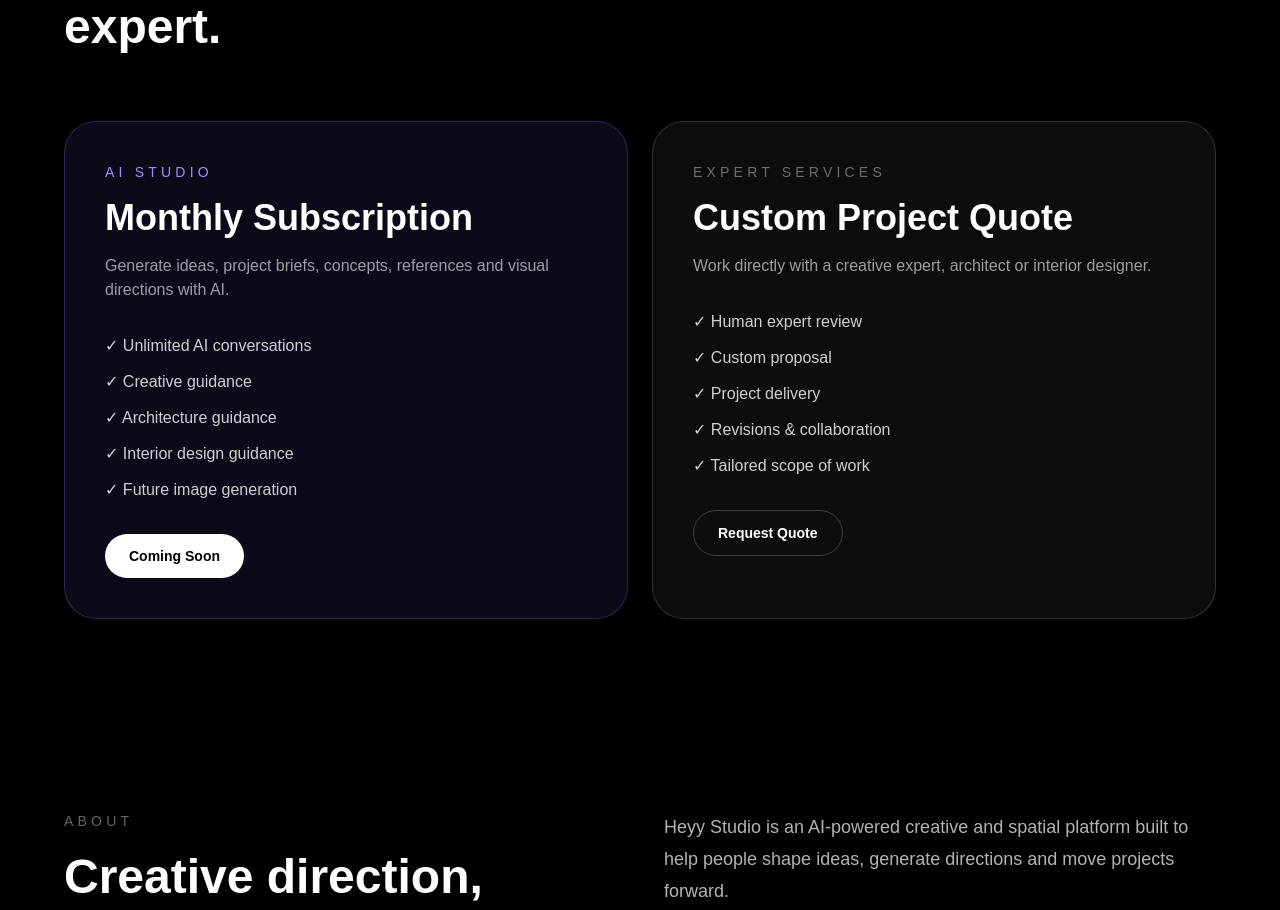
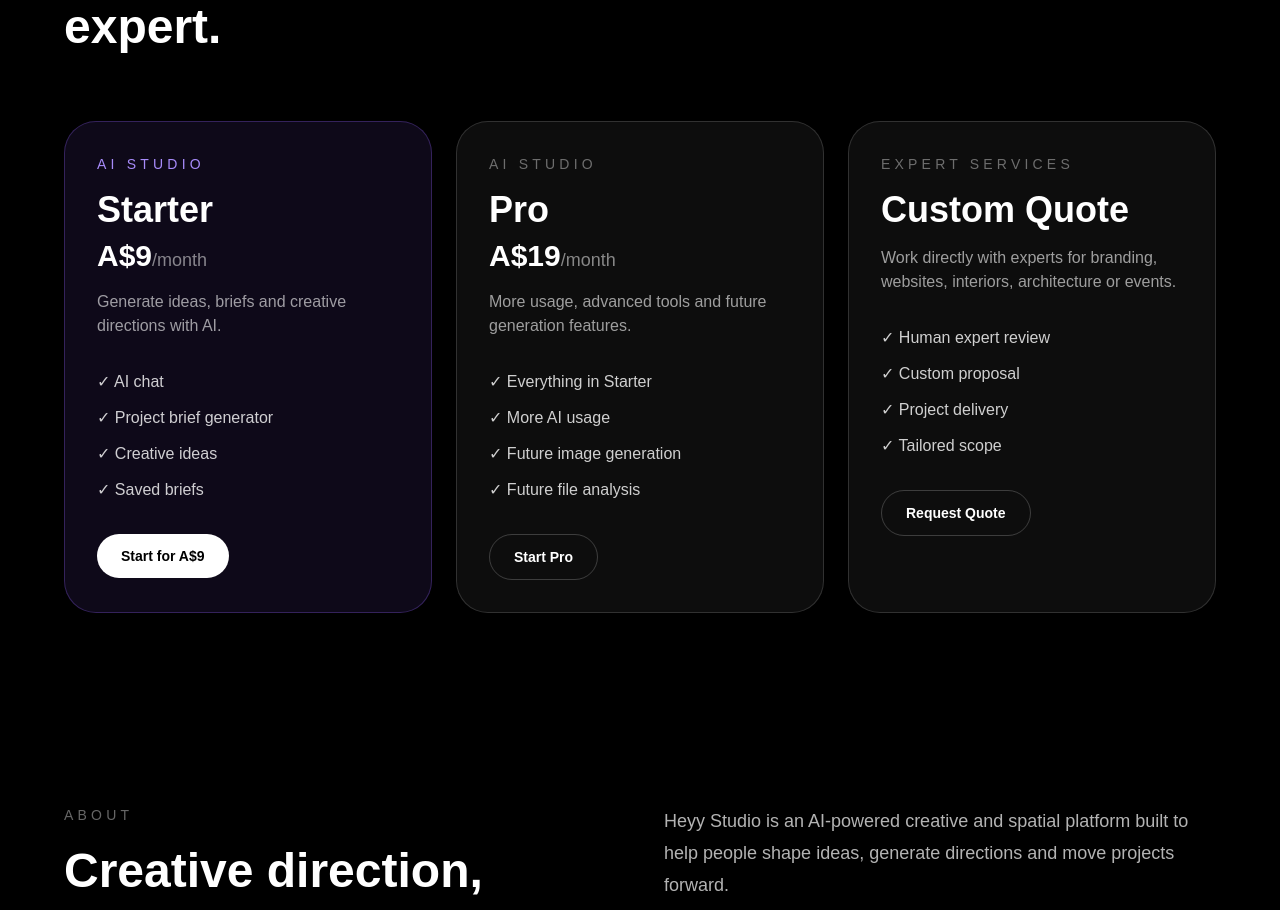
Before and after one commit to josephkarouta/joseph-karouta-studio, a Next.js app: page / in a window 1280 px wide. Shown: the part 6240-7150 px from the top of the page. Built offline with nearby package versions, Linux system fonts and the light colour scheme; no server answers.

Commit message:
Connect Stripe pricing plans

```diff
--- /dev/null
+++ b/app/PricingButtons.tsx
@@ -0,0 +1,154 @@
+"use client";
+
+import { useEffect, useState } from "react";
+import { createSupabaseBrowserClient } from "@/lib/supabase";
+
+const STARTER_PRICE_ID = "price_1TgbX1FQVAkKlXnOIIZG68y1";
+const PRO_PRICE_ID = "price_1TgbXCFQVAkKlXnO5Tdvms2W";
+
+export default function PricingButtons() {
+  const [loading, setLoading] = useState<string | null>(null);
+  const supabase = createSupabaseBrowserClient();
+
+  useEffect(() => {
+    setLoading(null);
+    const resetLoading = () => setLoading(null);
+    window.addEventListener("pageshow", resetLoading);
+    window.addEventListener("focus", resetLoading);
+
+    return () => {
+      window.removeEventListener("pageshow", resetLoading);
+      window.removeEventListener("focus", resetLoading);
+    };
+  }, []);
+
+  async function handleSubscribe(priceId: string, planName: string) {
+    try {
+      setLoading(planName);
+
+      const { data } = await supabase.auth.getUser();
+      const userEmail = data.user?.email || "";
+
+      const res = await fetch("/api/create-checkout", {
+        method: "POST",
+        headers: { "Content-Type": "application/json" },
+        body: JSON.stringify({ priceId, userEmail }),
+      });
+
+      const json = await res.json();
+
+      if (json.url) {
+        window.location.href = json.url;
+        return;
+      }
+
+      alert("Something went wrong. Please try again.");
+      setLoading(null);
+    } catch {
+      alert("Something went wrong. Please try again.");
+      setLoading(null);
+    }
+  }
+
+  function goToQuote() {
+    window.scrollTo({ top: 0, behavior: "smooth" });
+  }
+
+  return (
+    <div className="mt-16 grid grid-cols-1 gap-6 md:grid-cols-3">
+      <div className="rounded-[2rem] border border-[#8B5CF6]/30 bg-[#8B5CF6]/10 p-8">
+        <p className="text-sm uppercase tracking-[0.3em] text-[#A78BFA]">
+          AI Studio
+        </p>
+
+        <h3 className="mt-4 text-4xl font-black">Starter</h3>
+
+        <p className="mt-2 text-3xl font-black">
+          A$9
+          <span className="text-lg font-normal text-white/50">/month</span>
+        </p>
+
+        <p className="mt-4 text-white/60">
+          Generate ideas, briefs and creative directions with AI.
+        </p>
+
+        <ul className="mt-8 space-y-3 text-white/80">
+          <li>✓ AI chat</li>
+          <li>✓ Project brief generator</li>
+          <li>✓ Creative ideas</li>
+          <li>✓ Saved briefs</li>
+        </ul>
+
+        <button
+          type="button"
+          onClick={() => handleSubscribe(STARTER_PRICE_ID, "starter")}
+          disabled={loading === "starter"}
+          className="mt-8 inline-flex w-fit rounded-full bg-white px-6 py-3 text-sm font-bold text-black hover:bg-white/90 disabled:opacity-50"
+        >
+          {loading === "starter" ? "Loading..." : "Start for A$9"}
+        </button>
+      </div>
+
+      <div className="rounded-[2rem] border border-white/15 bg-white/5 p-8">
+        <p className="text-sm uppercase tracking-[0.3em] text-white/40">
+          AI Studio
+        </p>
+
+        <h3 className="mt-4 text-4xl font-black">Pro</h3>
+
+        <p className="mt-2 text-3xl font-black">
+          A$19
+          <span className="text-lg font-normal text-white/50">/month</span>
+        </p>
+
+        <p className="mt-4 text-white/60">
+          More usage, advanced tools and future generation features.
+        </p>
+
+        <ul className="mt-8 space-y-3 text-white/80">
+          <li>✓ Everything in Starter</li>
+          <li>✓ More AI usage</li>
+          <li>✓ Future image generation</li>
+          <li>✓ Future file analysis</li>
+        </ul>
+
+        <button
+          type="button"
+          onClick={() => handleSubscribe(PRO_PRICE_ID, "pro")}
+          disabled={loading === "pro"}
+          className="mt-8 inline-flex w-fit rounded-full border border-white/20 px-6 py-3 text-sm font-bold text-white hover:bg-white hover:text-black disabled:opacity-50"
+        >
+          {loading === "pro" ? "Loading..." : "Start Pro"}
+        </button>
+      </div>
+
+      <div className="rounded-[2rem] border border-white/15 bg-white/5 p-8">
+        <p className="text-sm uppercase tracking-[0.3em] text-white/40">
+          Expert Services
+        </p>
+
+        <h3 className="mt-4 text-4xl font-black">Custom Quote</h3>
+
+        <p className="mt-4 text-white/60">
+          Work directly with experts for branding, websites, interiors,
+          architecture or events.
+        </p>
+
+        <ul className="mt-8 space-y-3 text-white/80">
+          <li>✓ Human expert review</li>
+          <li>✓ Custom proposal</li>
+          <li>✓ Project delivery</li>
+          <li>✓ Tailored scope</li>
+        </ul>
+
+        <button
+          type="button"
+          onClick={goToQuote}
+          className="mt-8 inline-flex w-fit rounded-full border border-white/20 px-6 py-3 text-sm font-bold text-white hover:bg-white hover:text-black"
+        >
+          Request Quote
+        </button>
+      </div>
+    </div>
+  );
+}
--- /dev/null
+++ b/app/api/create-checkout/route.ts
@@ -0,0 +1,42 @@
+import { NextRequest, NextResponse } from "next/server";
+import Stripe from "stripe";
+
+const stripe = new Stripe(process.env.STRIPE_SECRET_KEY!);
+
+export async function POST(req: NextRequest) {
+  try {
+    const { priceId, userEmail } = await req.json();
+
+    if (!priceId) {
+      return NextResponse.json({ error: "Missing priceId" }, { status: 400 });
+    }
+
+    const sessionConfig: Stripe.Checkout.SessionCreateParams = {
+      payment_method_types: ["card"],
+      mode: "subscription",
+      line_items: [
+        {
+          price: priceId,
+          quantity: 1,
+        },
+      ],
+      success_url: `${process.env.NEXT_PUBLIC_SITE_URL || "http://localhost:3000"}/dashboard?subscribed=true`,
+      cancel_url: `${process.env.NEXT_PUBLIC_SITE_URL || "http://localhost:3000"}/#pricing`,
+    };
+
+    if (userEmail && userEmail.includes("@")) {
+      sessionConfig.customer_email = userEmail;
+    }
+
+    const session = await stripe.checkout.sessions.create(sessionConfig);
+
+    return NextResponse.json({ url: session.url });
+  } catch (error) {
+    console.error("Stripe checkout error:", error);
+
+    return NextResponse.json(
+      { error: "Could not create checkout session" },
+      { status: 500 }
+    );
+  }
+}
--- a/app/page.tsx
+++ b/app/page.tsx
@@ -1,6 +1,7 @@
 "use client";
 
 import AuthModal from "./AuthModal";
+import PricingButtons from "./PricingButtons";
 import { createSupabaseBrowserClient } from "@/lib/supabase";
 
 import { useEffect, useRef, useState } from "react";
@@ -1180,61 +1181,7 @@
       Start with AI or work directly with an expert.
     </h2>
 
-    <div className="mt-16 grid gap-6 md:grid-cols-2">
-
-      <div className="rounded-[2rem] border border-[#8B5CF6]/30 bg-[#8B5CF6]/10 p-10">
-        <p className="text-sm uppercase tracking-[0.3em] text-[#A78BFA]">
-          AI Studio
-        </p>
-
-        <h3 className="mt-4 text-4xl font-black">
-          Monthly Subscription
-        </h3>
-
-        <p className="mt-4 text-white/60">
-          Generate ideas, project briefs, concepts, references and visual directions with AI.
-        </p>
-
-        <ul className="mt-8 space-y-3 text-white/80">
-          <li>✓ Unlimited AI conversations</li>
-          <li>✓ Creative guidance</li>
-          <li>✓ Architecture guidance</li>
-          <li>✓ Interior design guidance</li>
-          <li>✓ Future image generation</li>
-        </ul>
-
-        <button className="mt-8 rounded-full bg-white px-6 py-3 text-sm font-bold text-black">
-          Coming Soon
-        </button>
-      </div>
-
-      <div className="rounded-[2rem] border border-white/15 bg-white/5 p-10">
-        <p className="text-sm uppercase tracking-[0.3em] text-white/40">
-          Expert Services
-        </p>
-
-        <h3 className="mt-4 text-4xl font-black">
-          Custom Project Quote
-        </h3>
-
-        <p className="mt-4 text-white/60">
-          Work directly with a creative expert, architect or interior designer.
-        </p>
-
-        <ul className="mt-8 space-y-3 text-white/80">
-          <li>✓ Human expert review</li>
-          <li>✓ Custom proposal</li>
-          <li>✓ Project delivery</li>
-          <li>✓ Revisions & collaboration</li>
-          <li>✓ Tailored scope of work</li>
-        </ul>
-
-        <button className="mt-8 rounded-full border border-white/20 px-6 py-3 text-sm font-bold">
-          Request Quote
-        </button>
-      </div>
-
-    </div>
+    <PricingButtons />
   </div>
 </section>
 
--- a/package.json
+++ b/package.json
@@ -11,6 +11,7 @@
   "dependencies": {
     "@react-three/drei": "^10.7.7",
     "@react-three/fiber": "^9.6.1",
+    "@stripe/stripe-js": "^9.8.0",
     "@supabase/ssr": "^0.10.3",
     "@supabase/supabase-js": "^2.107.0",
     "next": "16.2.6",
@@ -18,6 +19,7 @@
     "react": "19.2.4",
     "react-dom": "19.2.4",
     "recharts": "^3.8.1",
+    "stripe": "^22.2.0",
     "three": "^0.184.0"
   },
   "devDependencies": {
```
Also changed, not shown: 1 other file (tests, documents, lock files or other folders).
